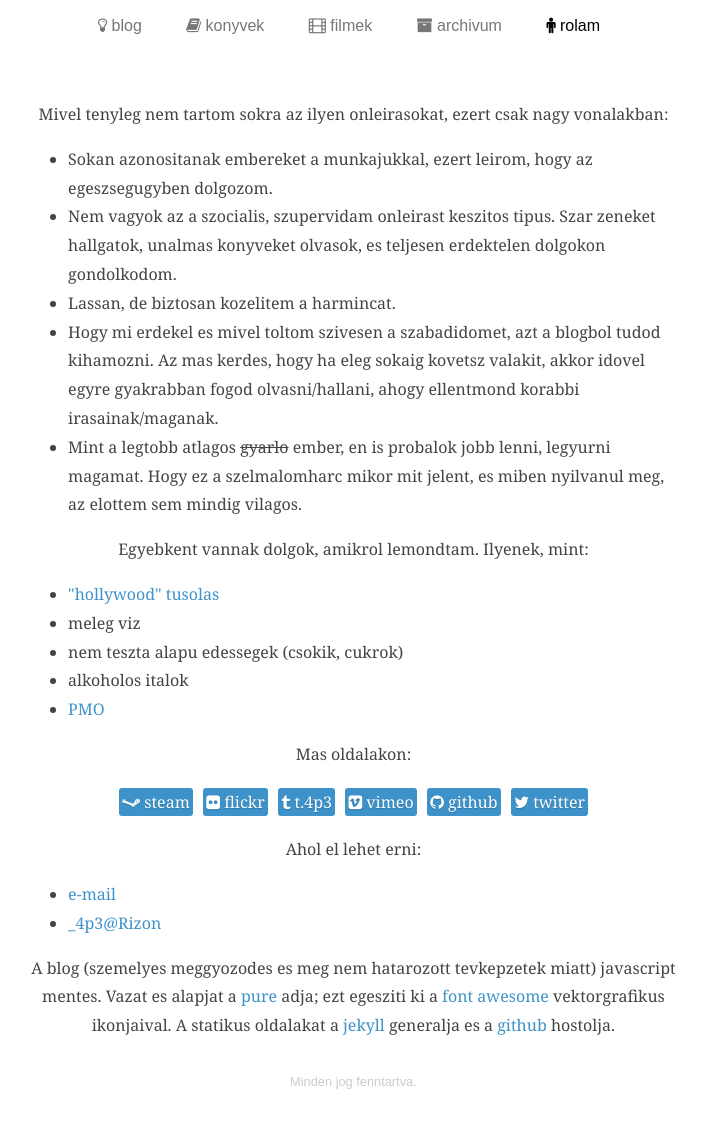
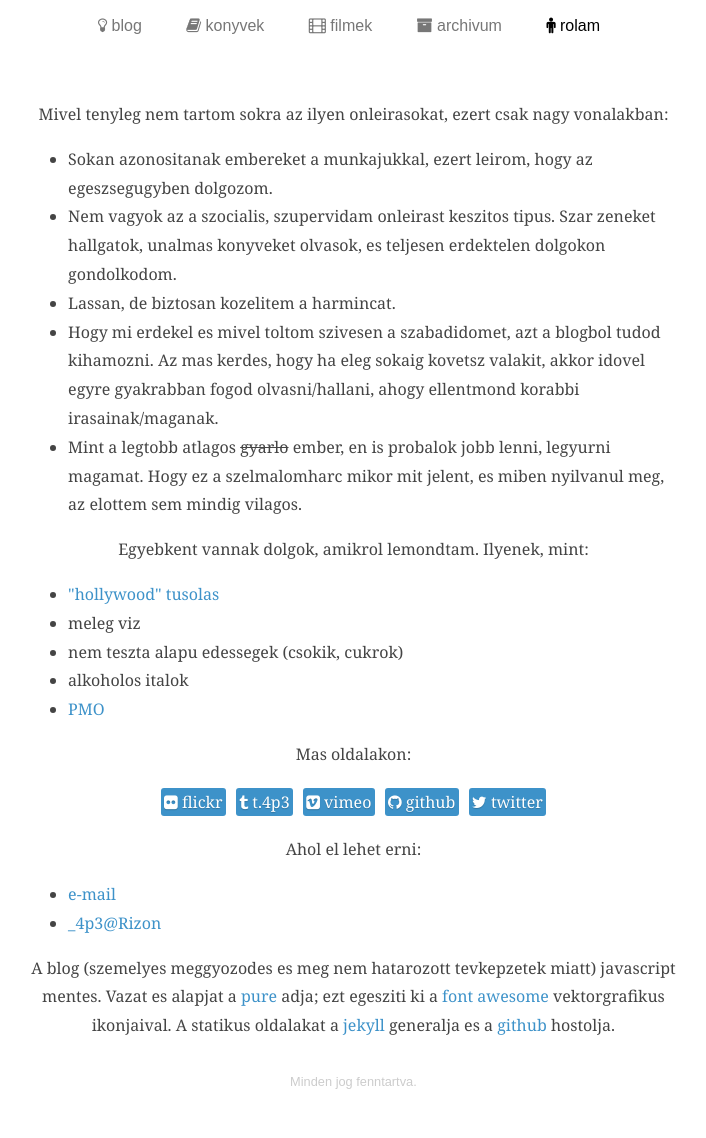
Before and after one commit to 4p3/4p3.github.io, a Jekyll site: the page built from rolam.html, in a window 1280 px wide. Shown: the whole page, without its empty margins (291-997 px from the left). Built offline with Jekyll 4.4.1, drawn with Linux system fonts in a browser that asks for light colours; Markdown is read by kramdown in place of the engine named in the settings.

Commit message:
removed steam. permanently.

```diff
--- a/rolam.html
+++ b/rolam.html
@@ -42,11 +42,6 @@ layout: rolam
 </p>
 <p>
 
-    <a class="button-aboutpage pure-button" href="http://steamcommunity.com/id/4p3/">
-        <i class="fa fa-steam"></i>
-         steam
-    </a>
-
     <a class="button-aboutpage pure-button" href="https://www.flickr.com/photos/c4nn1b4l/">
         <i class="fa fa-flickr"></i>
          flickr
```
